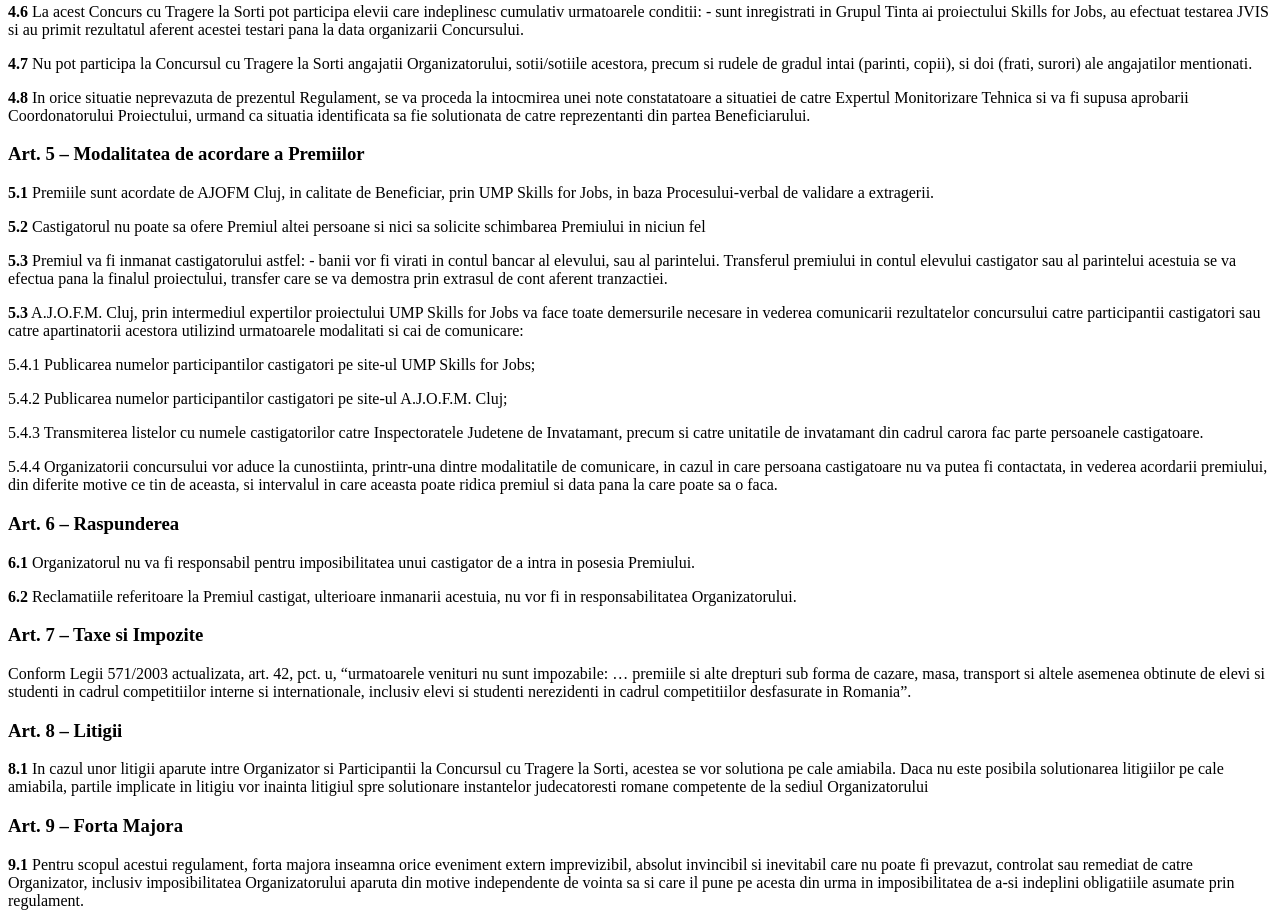
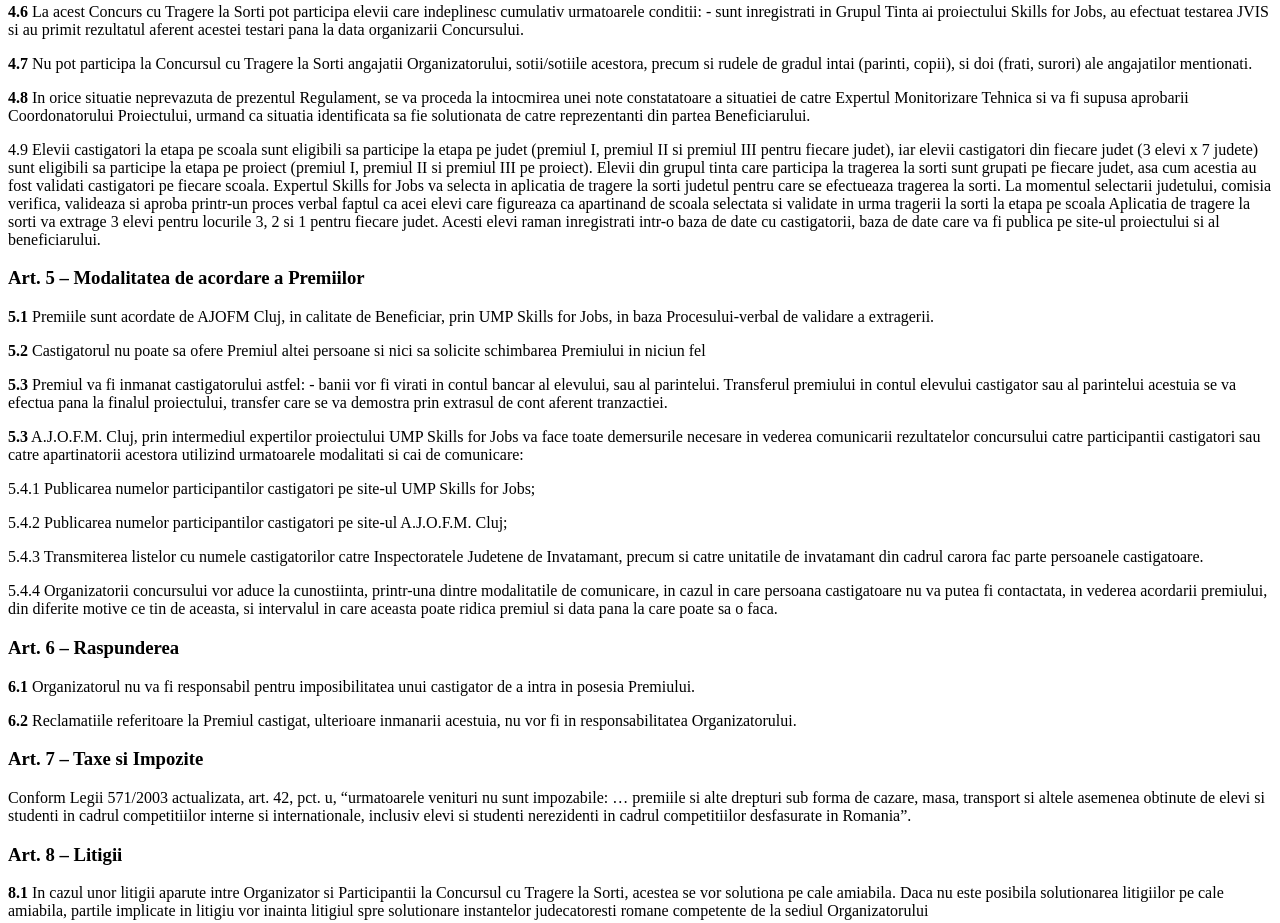
Before and after one commit to btimea/skills-job, a website: page app/regulament/regulament.html in a window 1280 px wide. Shown: the part 1305-2228 px from the top of the page. Drawn offline with Linux system fonts and the light colour scheme.

Commit message:
Articol mou regulament

```diff
--- a/app/regulament/regulament.html
+++ b/app/regulament/regulament.html
@@ -53,6 +53,12 @@
 			</p>
 			<p><b>4.7</b> Nu pot participa la Concursul cu Tragere la Sorti angajatii Organizatorului, sotii/sotiile acestora, precum si rudele de gradul intai (parinti, copii), si doi (frati, surori) ale angajatilor mentionati.</p>
 			<p><b>4.8</b> In orice situatie neprevazuta de prezentul Regulament, se va proceda la intocmirea unei note constatatoare a situatiei de catre Expertul Monitorizare Tehnica si va fi supusa  aprobarii Coordonatorului Proiectului, urmand ca situatia identificata sa fie solutionata de catre reprezentanti din partea Beneficiarului. </p>
+			<p>
+			4.9 Elevii castigatori la etapa pe scoala sunt eligibili sa participe la etapa pe judet (premiul I, premiul II si premiul III pentru fiecare judet), iar elevii castigatori din fiecare judet (3 elevi x 7 judete) sunt eligibili sa participe la etapa pe proiect (premiul I, premiul II si premiul III pe proiect).
+			Elevii din grupul tinta care participa la tragerea la sorti sunt grupati pe fiecare judet, asa cum acestia au fost validati castigatori pe fiecare scoala.
+			Expertul Skills for Jobs va selecta in aplicatia de tragere la sorti judetul pentru care se efectueaza tragerea la sorti. La momentul selectarii judetului, comisia verifica, valideaza si aproba printr-un proces verbal faptul ca acei elevi care figureaza ca apartinand de scoala selectata si validate in urma tragerii la sorti la etapa pe scoala
+			Aplicatia de tragere la sorti va extrage 3 elevi pentru locurile 3, 2 si 1 pentru fiecare judet. Acesti elevi raman inregistrati intr-o baza de date cu castigatorii, baza de date care va fi publica pe site-ul proiectului si al beneficiarului.
+			</p>
 
 
 
```
